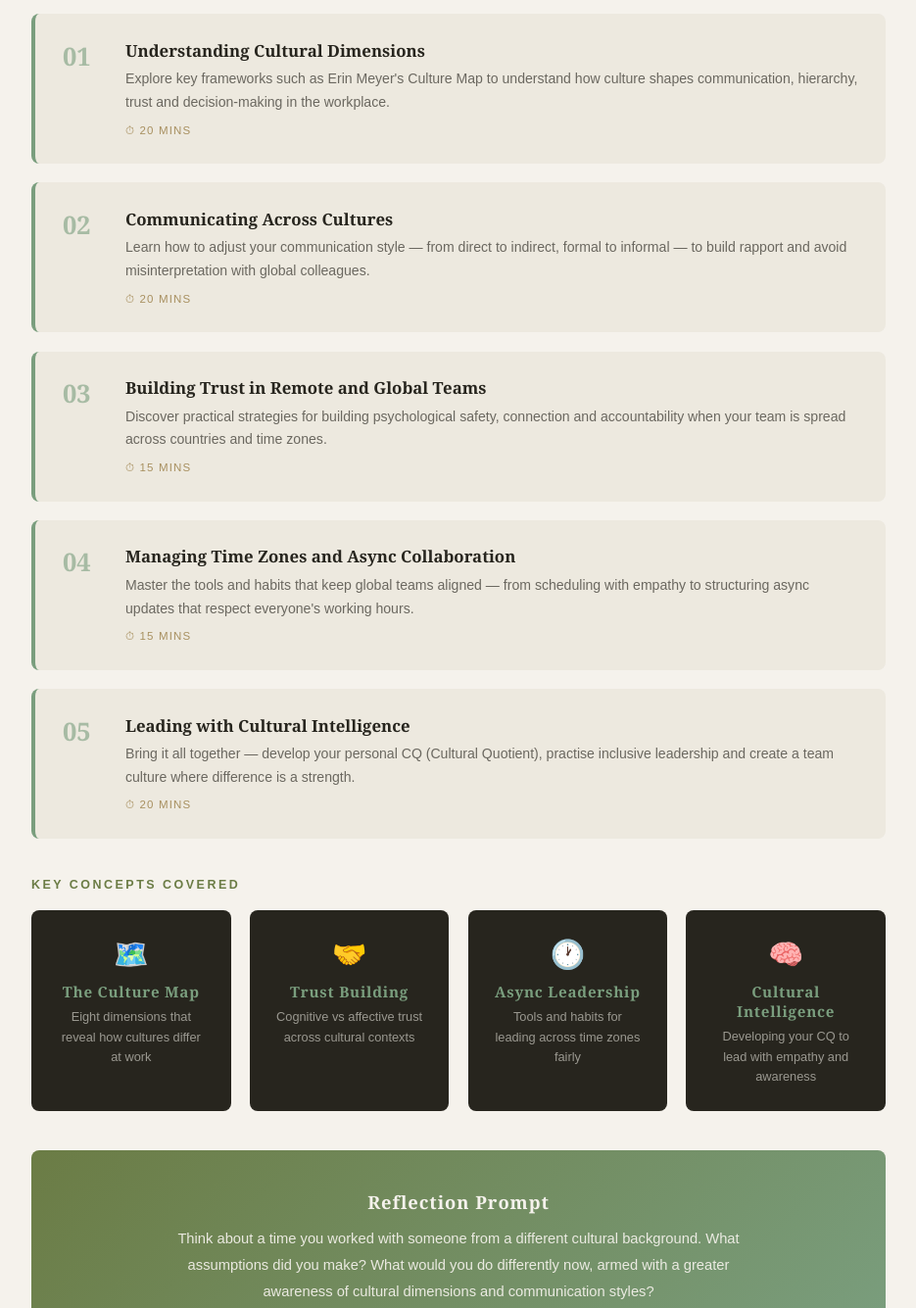
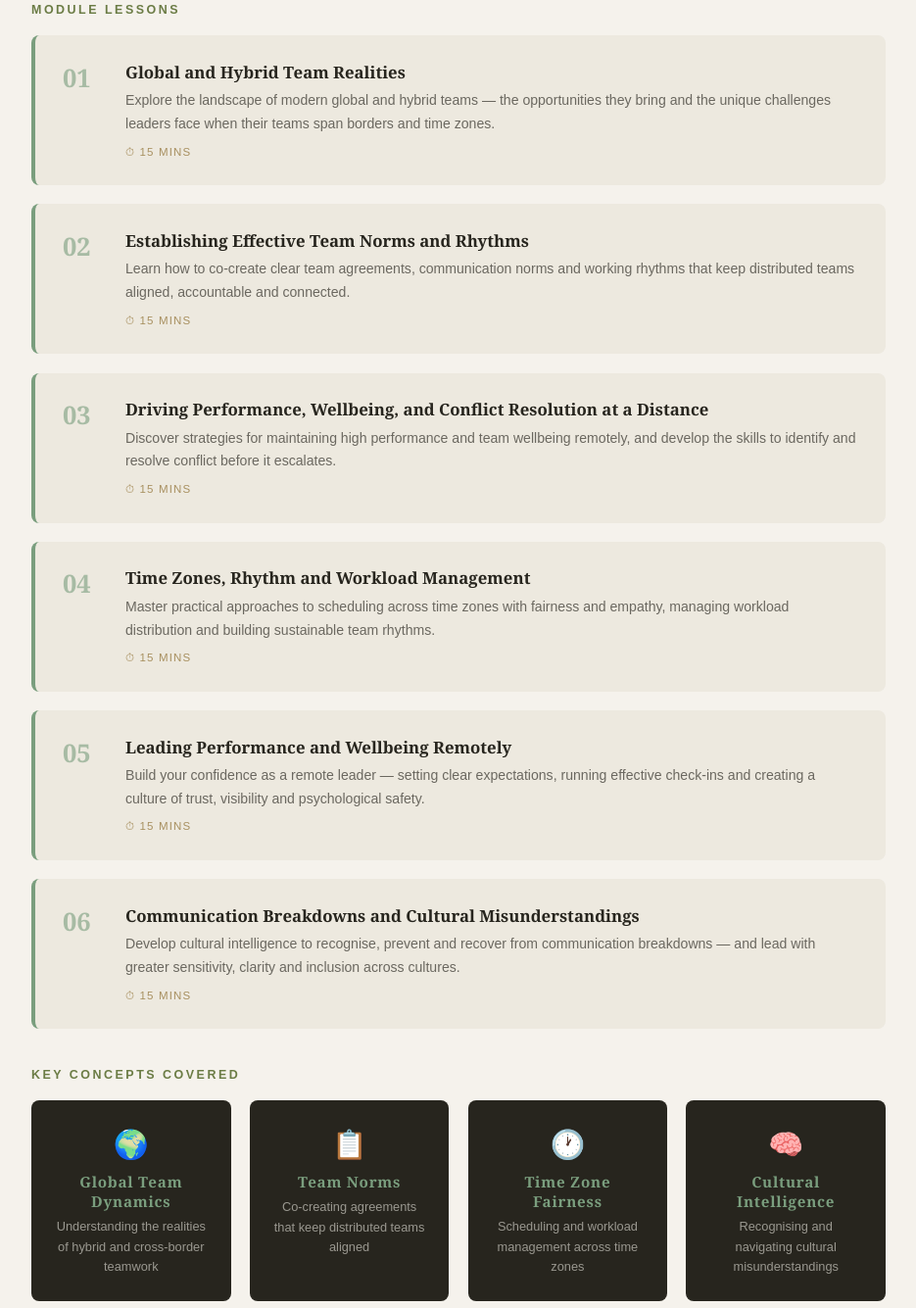
Before and after one commit to elaineglmr-edgeprogramme/edge-programme, a plain HTML site: page module6.html in a window 1280 px wide. Shown: the part 917-2252 px from the top of the page at 98% size, without its empty margins (172-1107 px from the left). Drawn offline with Linux system fonts and the light colour scheme.

Commit message:
Update module6.html

```diff
--- a/module6.html
+++ b/module6.html
@@ -69,7 +69,7 @@ footer span{color:var(--sage);}
 
 <nav>
   <a href="index.html">Home</a>
-  <a href="index.html#modules">Modules</a>
+  <a href="index.html">Modules</a>
 </nav>
 
 <section class="hero">
@@ -78,7 +78,7 @@ footer span{color:var(--sage);}
   <p>Develop the cultural intelligence and remote leadership skills to manage global teams with confidence, clarity and connection.</p>
   <div class="meta">
     <span>⏱ 90 mins estimated</span>
-    <span>📋 5 Lessons</span>
+    <span>📋 6 Lessons</span>
     <span>🌍 Global Teams Focus</span>
   </div>
 </section>
@@ -88,107 +88,106 @@ footer span{color:var(--sage);}
   <div class="outcomes">
     <h3>By the end of this module you will be able to…</h3>
     <ul>
-      >Identify key cultural dimensions that affect global team dynamics</li>
-      >Adapt your communication style for different cultural contexts</li>
-      >Apply strategies to build trust across remote and distributed teams</li>
-      >Manage time zone challenges and async collaboration effectively</li>
-      >Navigate conflict and misunderstanding in cross-cultural settings</li>
-      >Lead with cultural intelligence and inclusive decision-making</li>
+      >Understand the realities of leading global and hybrid teams today</li>
+      >Establish effective team norms and rhythms for distributed working</li>
+      >Support team performance, wellbeing and conflict resolution at a distance</li>
+      >Manage time zones, workload and team rhythm fairly and effectively</li>
+      >Lead performance and wellbeing in a remote or hybrid context</li>
+      >Identify and address communication breakdowns and cultural misunderstandings</li>
     </ul>
   </div>
 
   <h3 class="section-heading">Module Lessons</h3>
   <div class="lessons">
+
     <div class="lesson">
       <div class="num">01</div>
       <div class="lesson-body">
-        <h4>Understanding Cultural Dimensions</h4>
-        <p>Explore key frameworks such as Erin Meyer's Culture Map to understand how culture shapes communication, hierarchy, trust and decision-making in the workplace.</p>
-        <span class="duration">⏱ 20 mins</span>
+        <h4>Global and Hybrid Team Realities</h4>
+        <p>Explore the landscape of modern global and hybrid teams — the opportunities they bring and the unique challenges leaders face when their teams span borders and time zones.</p>
+        <span class="duration">⏱ 15 mins</span>
       </div>
     </div>
+
     <div class="lesson">
       <div class="num">02</div>
       <div class="lesson-body">
-        <h4>Communicating Across Cultures</h4>
-        <p>Learn how to adjust your communication style — from direct to indirect, formal to informal — to build rapport and avoid misinterpretation with global colleagues.</p>
-        <span class="duration">⏱ 20 mins</span>
+        <h4>Establishing Effective Team Norms and Rhythms</h4>
+        <p>Learn how to co-create clear team agreements, communication norms and working rhythms that keep distributed teams aligned, accountable and connected.</p>
+        <span class="duration">⏱ 15 mins</span>
       </div>
     </div>
+
     <div class="lesson">
       <div class="num">03</div>
       <div class="lesson-body">
-        <h4>Building Trust in Remote and Global Teams</h4>
-        <p>Discover practical strategies for building psychological safety, connection and accountability when your team is spread across countries and time zones.</p>
+        <h4>Driving Performance, Wellbeing, and Conflict Resolution at a Distance</h4>
+        <p>Discover strategies for maintaining high performance and team wellbeing remotely, and develop the skills to identify and resolve conflict before it escalates.</p>
         <span class="duration">⏱ 15 mins</span>
       </div>
     </div>
+
     <div class="lesson">
       <div class="num">04</div>
       <div class="lesson-body">
-        <h4>Managing Time Zones and Async Collaboration</h4>
-        <p>Master the tools and habits that keep global teams aligned — from scheduling with empathy to structuring async updates that respect everyone's working hours.</p>
+        <h4>Time Zones, Rhythm and Workload Management</h4>
+        <p>Master practical approaches to scheduling across time zones with fairness and empathy, managing workload distribution and building sustainable team rhythms.</p>
         <span class="duration">⏱ 15 mins</span>
       </div>
     </div>
+
     <div class="lesson">
       <div class="num">05</div>
       <div class="lesson-body">
-        <h4>Leading with Cultural Intelligence</h4>
-        <p>Bring it all together — develop your personal CQ (Cultural Quotient), practise inclusive leadership and create a team culture where difference is a strength.</p>
-        <span class="duration">⏱ 20 mins</span>
+        <h4>Leading Performance and Wellbeing Remotely</h4>
+        <p>Build your confidence as a remote leader — setting clear expectations, running effective check-ins and creating a culture of trust, visibility and psychological safety.</p>
+        <span class="duration">⏱ 15 mins</span>
       </div>
     </div>
+
+    <div class="lesson">
+      <div class="num">06</div>
+      <div class="lesson-body">
+        <h4>Communication Breakdowns and Cultural Misunderstandings</h4>
+        <p>Develop cultural intelligence to recognise, prevent and recover from communication breakdowns — and lead with greater sensitivity, clarity and inclusion across cultures.</p>
+        <span class="duration">⏱ 15 mins</span>
+      </div>
+    </div>
+
   </div>
 
   <h3 class="section-heading">Key Concepts Covered</h3>
   <div class="concepts-grid">
     <div class="concept-card">
-      <div class="icon">🗺️</div>
-      <h5>The Culture Map</h5>
-      <p>Eight dimensions that reveal how cultures differ at work</p>
+      <div class="icon">🌍</div>
+      <h5>Global Team Dynamics</h5>
+      <p>Understanding the realities of hybrid and cross-border teamwork</p>
     </div>
     <div class="concept-card">
-      <div class="icon">🤝</div>
-      <h5>Trust Building</h5>
-      <p>Cognitive vs affective trust across cultural contexts</p>
+      <div class="icon">📋</div>
+      <h5>Team Norms</h5>
+      <p>Co-creating agreements that keep distributed teams aligned</p>
     </div>
     <div class="concept-card">
       <div class="icon">🕐</div>
-      <h5>Async Leadership</h5>
-      <p>Tools and habits for leading across time zones fairly</p>
+      <h5>Time Zone Fairness</h5>
+      <p>Scheduling and workload management across time zones</p>
     </div>
     <div class="concept-card">
       <div class="icon">🧠</div>
       <h5>Cultural Intelligence</h5>
-      <p>Developing your CQ to lead with empathy and awareness</p>
+      <p>Recognising and navigating cultural misunderstandings</p>
     </div>
   </div>
 
   <div class="reflection">
     <h4>Reflection Prompt</h4>
-    <p>Think about a time you worked with someone from a different cultural background. What assumptions did you make? What would you do differently now, armed with a greater awareness of cultural dimensions and communication styles?</p>
+    <p>Think about your current or most recent team. How well do your team norms support remote or hybrid working? What is one change you could make to better support performance, wellbeing or inclusion across borders?</p>
   </div>
 
   <div class="activity-box">
     <h3>Practice Activity</h3>
     <ol>
-      ><strong>Map your team:</strong> List the countries your colleagues or collaborators are based in.</li>
-      ><strong>Identify one dimension:</strong> Using the Culture Map framework, identify one dimension where you think differences may exist.</li>
-      ><strong>Adapt one behaviour:</strong> Choose one small adjustment you can make in your next cross-cultural interaction — a meeting format, a communication style, or a scheduling approach.</li>
-      ><strong>Reflect:</strong> After trying it, note what changed. Did the interaction feel different? Why?</li>
-    </ol>
-  </div>
-
-  <div class="module-nav">
-    <a href="index.html" class="btn btn-outline">← All Modules</a>
-    <a href="index.html" class="btn btn-primary">Back to Home →</a>
-  </div>
-
-</div>
-
-<footer>
-  <p>© 2026 <span>The EDGE Programme</span> · Professional Skills for Corporate Excellence</p>
-</footer>
-
-</body
+      ><strong>Map your team:</strong> List where each team member is based and their time zone.</li>
+      ><strong>Audit your norms:</strong> Do you have clear agreements about communication, availability and meetings? If not, draft one norm you could introduce.</li>
+      ><strong>Identify a gap
```
